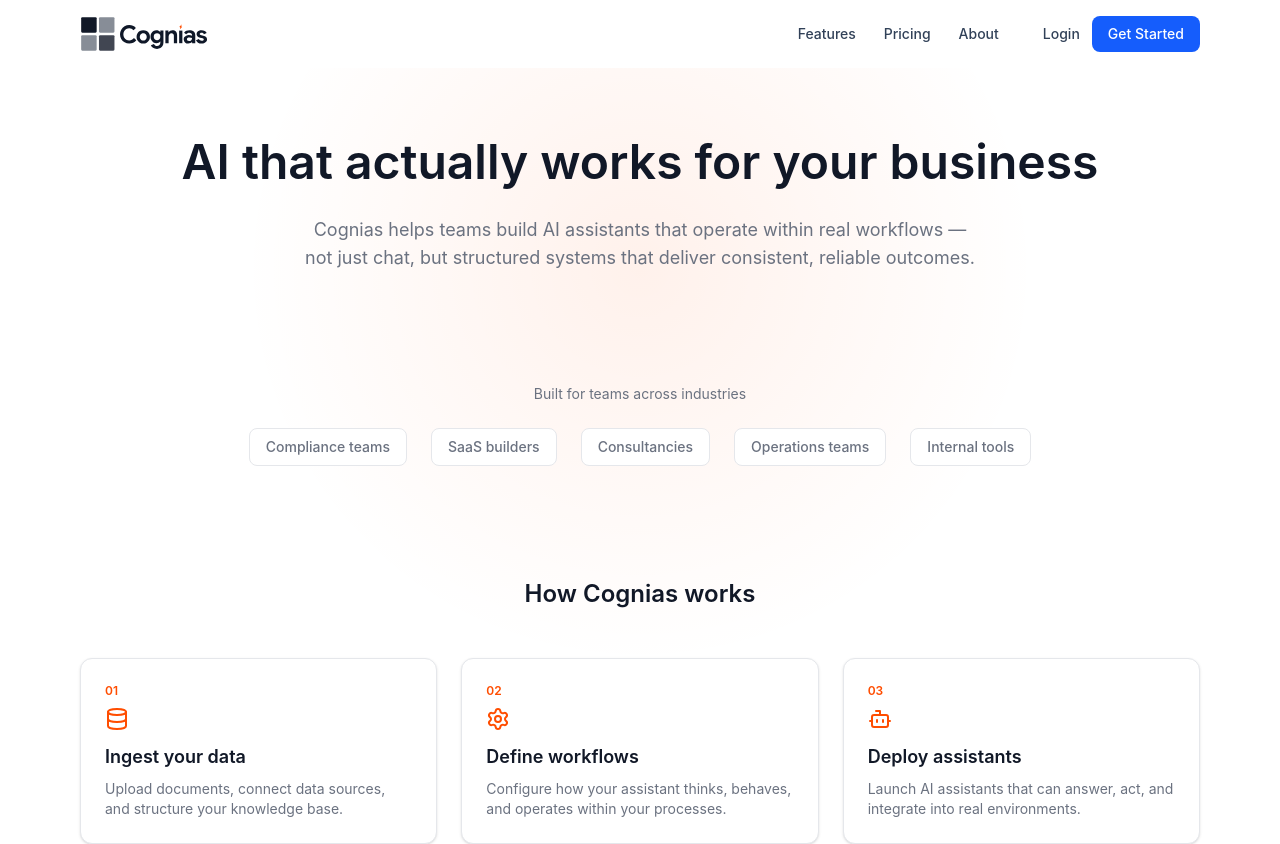
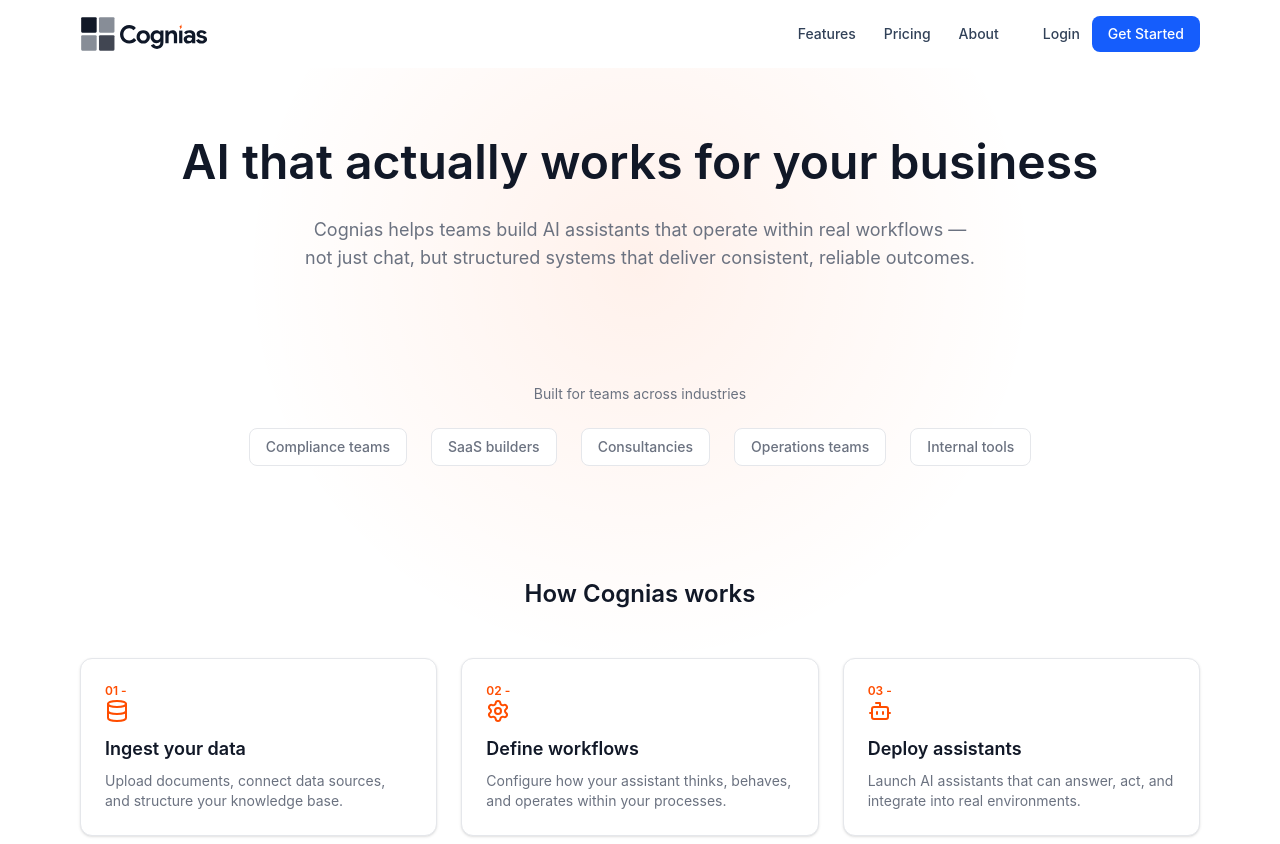
Before and after one commit to prandle/cognias-marketing, a React (Vite) app: page /about in a window 1280 px wide. Shown: the top 844 px of the page. Built offline with nearby package versions, Linux system fonts and the light colour scheme.

Commit message:
step numbers

```diff
--- a/src/pages/about.tsx
+++ b/src/pages/about.tsx
@@ -107,10 +107,9 @@ export default function AboutPage() {
                   <div className="absolute inset-0 opacity-0 group-hover:opacity-100 transition bg-[radial-gradient(circle_at_top,rgba(255,77,0,0.08),transparent_70%)]" />
 
                   <div className="text-xs font-semibold text-[#FF4D00] mb-2">
-                    {item.step}
+                    {item.step} - {item.icon}
                   </div>
 
-                  {item.icon}
 
                   <h3 className="text-lg font-semibold text-text mb-2">
                     {item.title}
--- a/src/version.json
+++ b/src/version.json
@@ -1,3 +1,3 @@
 {
-  "build": 32
+  "build": 33
 }
```
Also changed, not shown: 1 other file (tests, documents, lock files or other folders).
